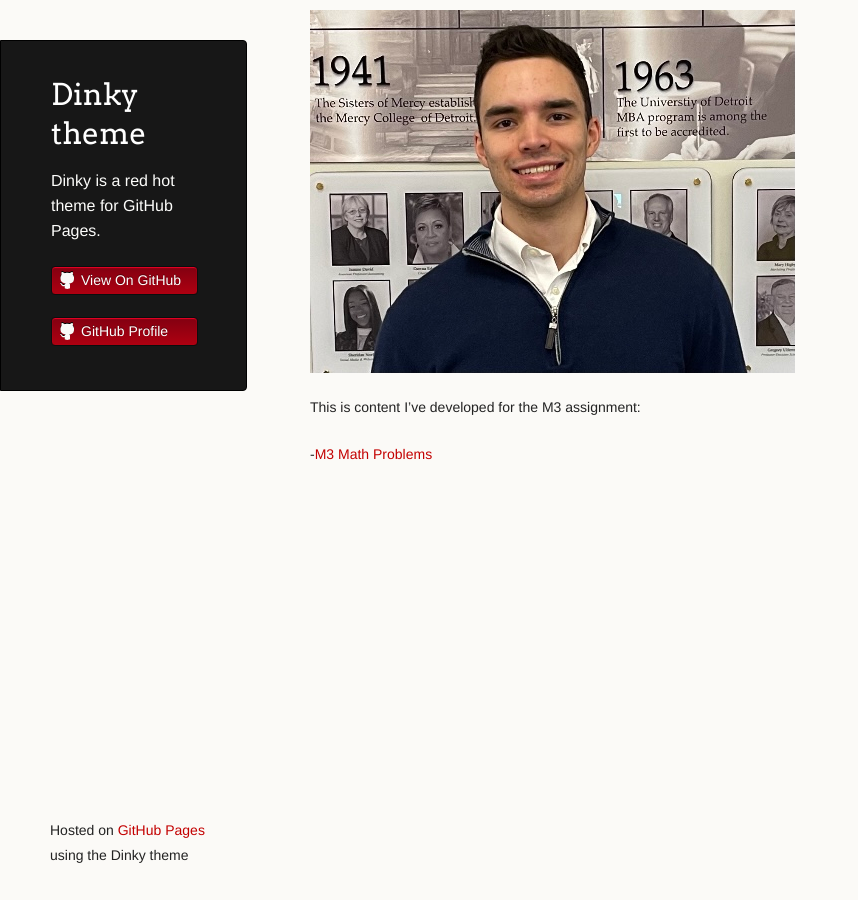
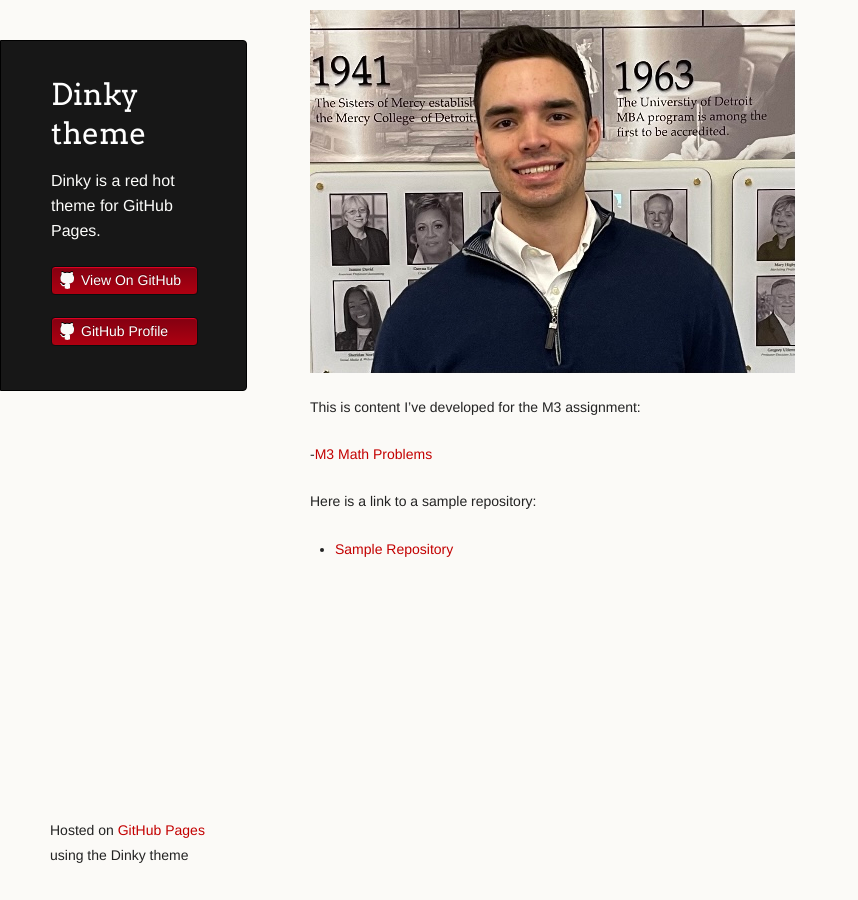
Before and after one commit to vincentmicallef/vincentmicallef.github.io, a Jekyll site: the page built from index.md, in a window 1280 px wide. Shown: the whole page, without its empty margins (0-858 px from the left). Built offline with Jekyll 4.4.1, drawn with Linux system fonts in a browser that asks for light colours; our own code applies the rules of GitHub Pages for plain Markdown files.

Commit message:
Update index.md

```diff
--- a/index.md
+++ b/index.md
@@ -9,3 +9,6 @@ description: The titles and descriptions can be changed
 This is content I've developed for the M3 assignment:
 
 -[M3 Math Problems](/math/index.md)
+
+Here is a link to a sample repository:
+- [Sample Repository](https://github.com/vincentmicallef/sample)
```
